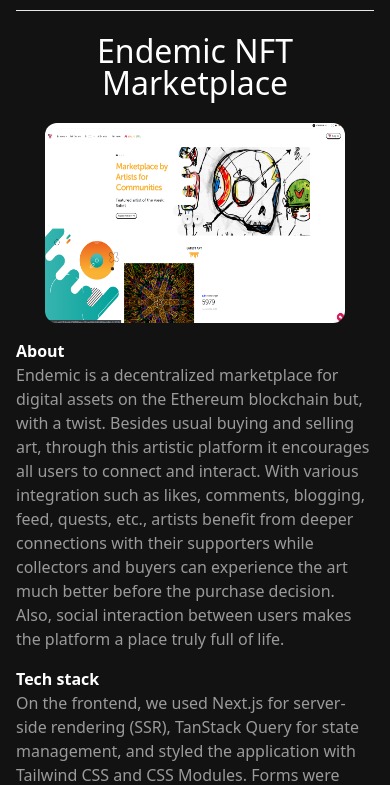
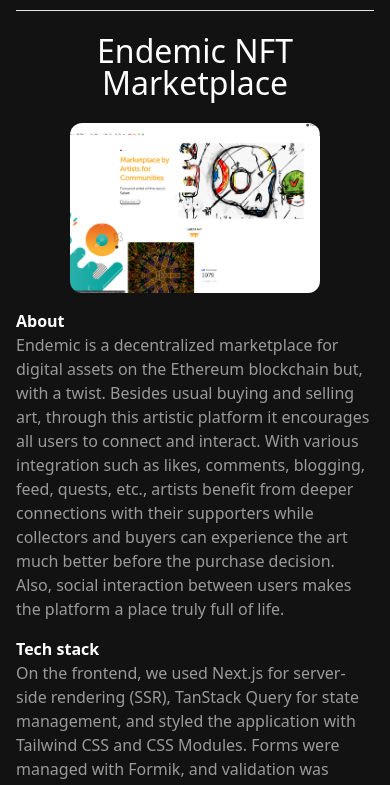
Before and after one commit to Gigi998/portfolio, a Next.js app: page / in a window 390 px wide. Shown: the part 1100-1885 px from the top of the page. Built offline with nearby package versions, Linux system fonts and the light colour scheme.

Commit message:
make project images responsive

```diff
--- a/src/app/(components)/Application/Project/ProjectImage/ProjectImage.tsx
+++ b/src/app/(components)/Application/Project/ProjectImage/ProjectImage.tsx
@@ -11,7 +11,7 @@
   const content = () => {
     return (
       <>
-        <Image src={src} alt={name} className='w-[300px] h-full rounded-xl' />
+        <Image src={src} alt={name} className='object-cover rounded-xl' fill />
         <div
           className={twMerge(
             "md:flex md:justify-end md:flex-col rounded-xl w-full h-full absolute top-0  md:bg-gradient-to-b md:from-[rgba(0,0,0,0)] md:to-[rgba(0,0,0,0.6)]  md:transition-opacity md:opacity-0 md:hover:opacity-100 text-secondary",
@@ -24,7 +24,8 @@
     );
   };
 
-  const className = "border-1 w-[300px]  h-[200px] rounded-xl relative block";
+  const className =
+    "border-1 sm:w-[300px] sm:h-[200px] w-[250px] h-[170px] rounded-xl relative block";
 
   return (
     <>
```
